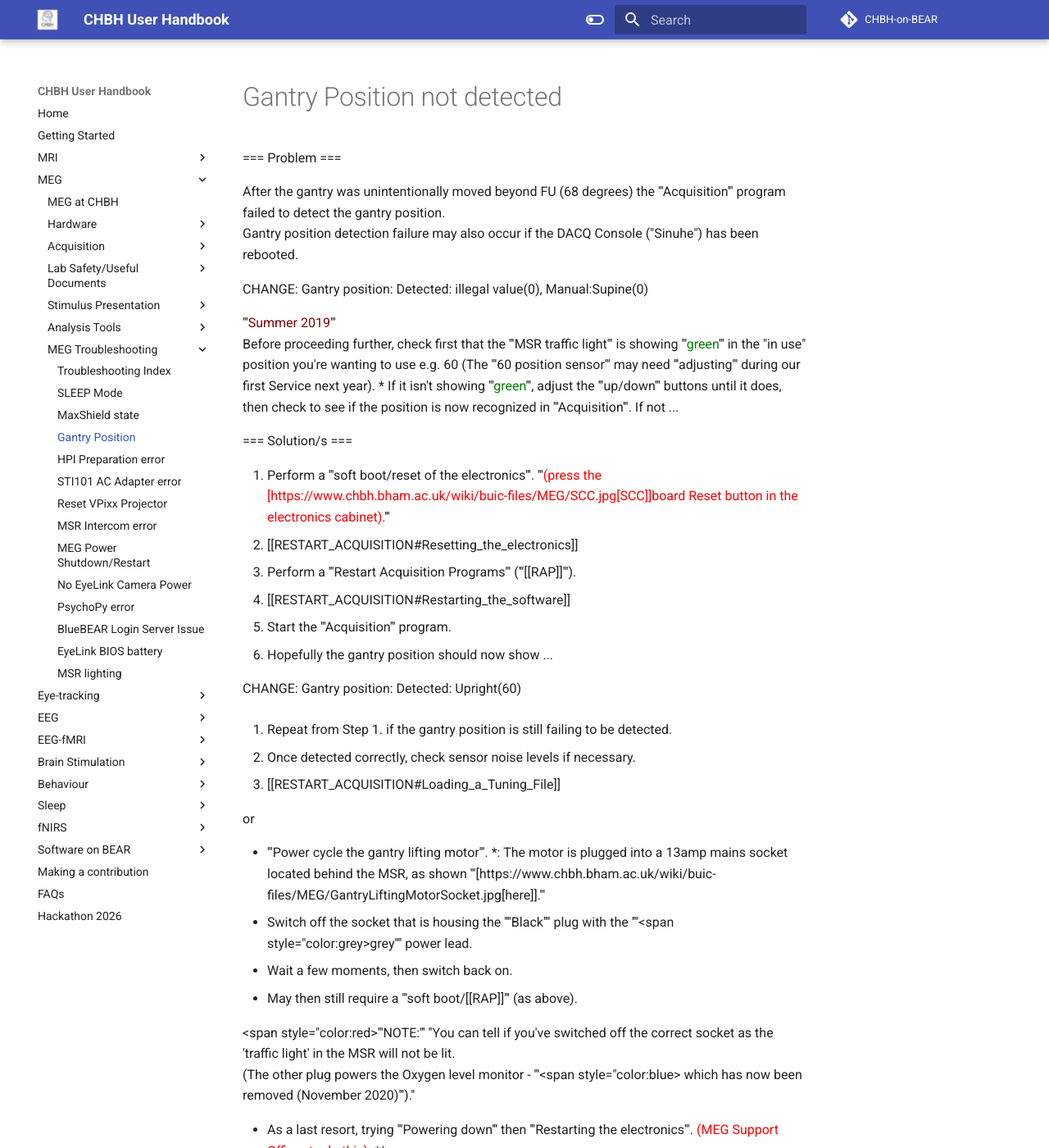
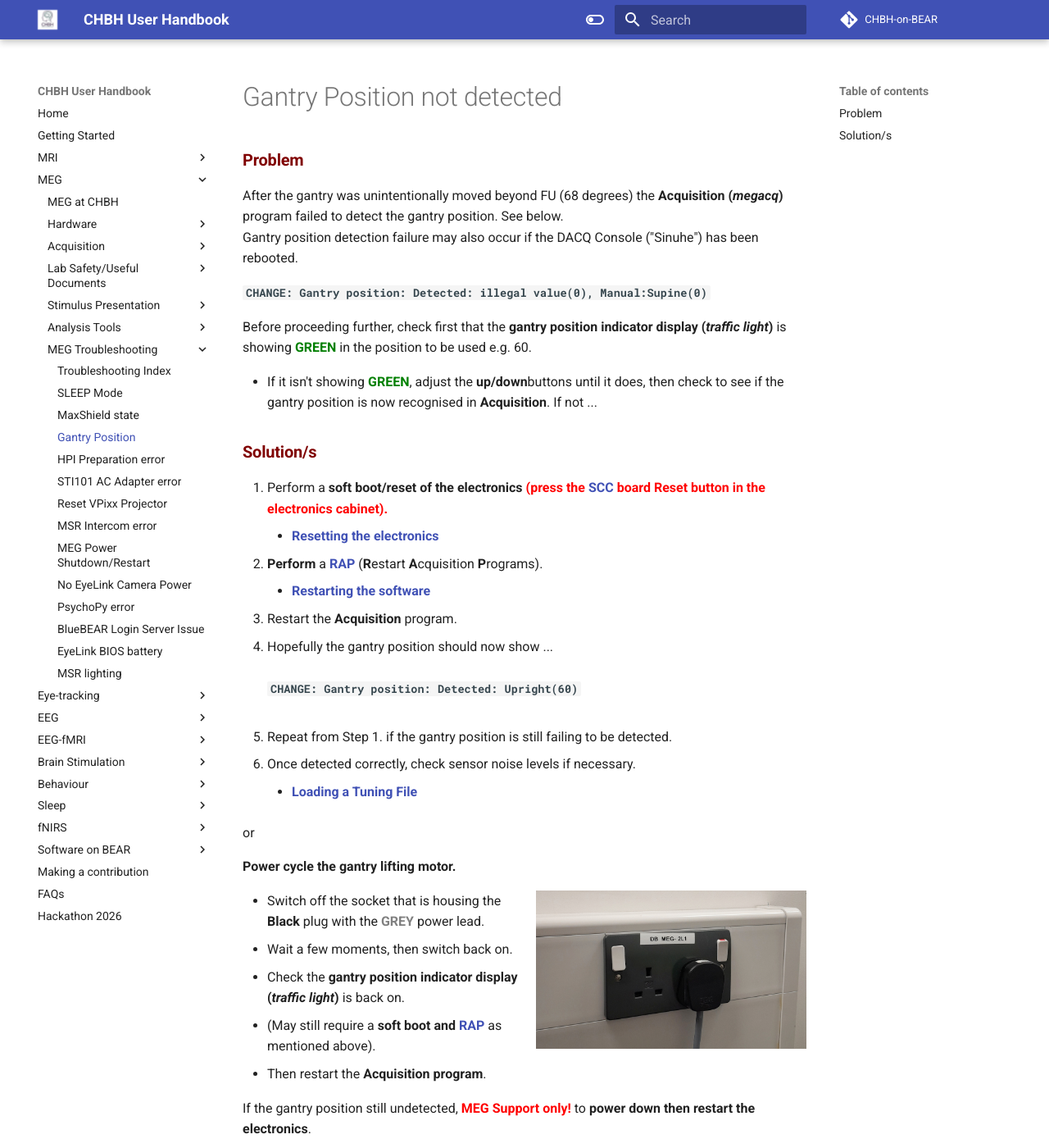
Before and after one commit to chbh-opensource/chbh-on-bear, an MkDocs documentation site: the page built from docs/meg/troubleshooting/gantry_position.md, in a window 1280 px wide and 1400 px high. Shown: the whole window at 82% size. Built offline with MkDocs 1.6.1 and Material for MkDocs 9.7.7, drawn with Linux system fonts in a browser that asks for light colours; comment, search, counter and statistics services are not loaded; some of the changed text lies outside the part shown.

Commit message:
Adding more to MEG troubleshooting

````diff
--- a/docs/meg/troubleshooting/gantry_position.md
+++ b/docs/meg/troubleshooting/gantry_position.md
@@ -1,52 +1,48 @@
 # Gantry Position not detected
 
-=== Problem ===
+### **<span style="color:maroon">Problem</span>**
 
-After the gantry was unintentionally moved beyond FU (68 degrees) the '''Acquisition''' program failed to detect the gantry position.<br />
+After the gantry was unintentionally moved beyond FU (68 degrees) the **Acquisition (*megacq*)** program failed to detect the gantry position. See below.<br />
 Gantry position detection failure may also occur if the DACQ Console ("Sinuhe") has been rebooted.
 
- <nowiki> CHANGE: Gantry position: Detected: illegal value(0), Manual:Supine(0)</nowiki>
+**```CHANGE: Gantry position: Detected: illegal value(0), Manual:Supine(0)```**
 
-'''<span style="color:maroon">Summer 2019</span>'''<br />
-Before proceeding further, check first that the '''MSR traffic light''' is showing '''<span style="color:green">green</span>''' in the "in use"  position you're wanting to use e.g. 60 (The '''60 position sensor''' may need '''adjusting''' during our first Service next year).
-* If it isn't showing '''<span style="color:green">green</span>''', adjust the '''up/down''' buttons until it does, then check to see if the position is now recognized in '''Acquisition'''. If not ...
+Before proceeding further, check first that the **gantry position indicator display (*traffic light*)** is showing **<span style="color:green">GREEN</span>** in the position to be used e.g. 60.<br />
 
-=== Solution/s ===
+- If it isn't showing **<span style="color:green">GREEN</span>**, adjust the **up/down**buttons until it does, then check to see if the gantry position is now recognised in **Acquisition**. If not ...
 
-1. Perform a '''soft boot/reset of the electronics'''. '''<span style="color:red">(press the [https://www.chbh.bham.ac.uk/wiki/buic-files/MEG/SCC.jpg[SCC]]board Reset button in the electronics cabinet).</span>'''
-* [[RESTART_ACQUISITION#Resetting_the_electronics]]
-2. Perform a '''Restart Acquisition Programs''' ('''[[RAP]]''').
-* [[RESTART_ACQUISITION#Restarting_the_software]]
-3. Start the '''Acquisition''' program.<br />
-4. Hopefully the gantry position should now show ...
+### **<span style="color:maroon">Solution/s</span>**
 
- <nowiki> CHANGE: Gantry position: Detected: Upright(60)</nowiki>
-
+1. Perform a **soft boot/reset of the electronics** **<span style="color:red">(press the [SCC](../../images/meg/SCC.jpg) board Reset button in the electronics cabinet).</span>**
+	- **[Resetting the electronics](../../meg/acquisition/restart_acquisition.md/#resetting-the-electronics)**
+2. **Perform** a **[RAP](../../meg/acquisition/rap.md)** (**R**estart **A**cquisition **P**rograms).
+	- **[Restarting the software](../../meg/acquisition/restart_acquisition.md/#restarting-the-software)**
+3. Restart the **Acquisition** program.<br />
+4. Hopefully the gantry position should now show ...<br /><br />
+**```CHANGE: Gantry position: Detected: Upright(60)```**<br /><br />
 5. Repeat from Step 1. if the gantry position is still failing to be detected.
-
 6. Once detected correctly, check sensor noise levels if necessary.
-* [[RESTART_ACQUISITION#Loading_a_Tuning_File]]
-
-
+	- **[Loading a Tuning File](../../meg/acquisition/restart_acquisition.md/#loading-a-tuning-file)**
 
 or
 
-* '''Power cycle the gantry lifting motor'''.
-*: The motor is plugged into a 13amp mains socket located behind the MSR, as shown '''[https://www.chbh.bham.ac.uk/wiki/buic-files/MEG/GantryLiftingMotorSocket.jpg[here]].'''
-* Switch off the socket that is housing the ''''Black'''' plug with the ''''<span style="color:grey>grey</span>'''' power lead.
-* Wait a few moments, then switch back on.<br />
-* May then still require a '''soft boot/[[RAP]]''' (as above).
+**Power cycle the gantry lifting motor.**
 
-<span style="color:red>'''NOTE:'''</span> ''You can tell if you've switched off the correct socket as the 'traffic light' in the MSR will not be lit. <br /> (The other plug powers the Oxygen level monitor - '''<span style="color:blue> which has now been removed (November 2020)</span>''').''
+![Gantry Lifting Motor Plug/Socket](../../images/meg/GantryLiftingMotorSocket.jpg){width=48% align=right}
 
+- Switch off the socket that is housing the **Black** plug with the **<span style="color:grey">GREY</span>** power lead.
+- Wait a few moments, then switch back on.
+- Check the **gantry position indicator display (*traffic light*)** is back on.
+- (May still require a **soft boot and [RAP](../../meg/acquisition/rap.md)** as mentioned above).
+- Then restart the **Acquisition program**. <br />
 
-* As a last resort, trying '''Powering down''' then '''Restarting the electronics'''. <span style="color:red"> (MEG Support Officer to do this).</span>
-** [[POWER_DOWN_EQUIPMENT#Powering_Down_the_Main_Electronics_Cabinet_.28T2.29]] (but not the UPS!)
-** [[POWER_UP_EQUIPMENT#Powering_Up_the_Main_Electronics_Cabinet_.28T2.29]]
-* Then '''[[RAP]]/ Acquisition''' etc.
+<align=full>
+If the gantry position still undetected, **<span style="color:red">MEG Support only!</span>** to **power down then restart the electronics**.
 
+- The **Main switch** (Switch 1) of the **[Power Control Panel](../../images/meg/DSP_Electronics.jpg)** is not normally powered off in this situation.
 
-* If gantry is still not detected, contact MEGIN Support.
+Once power is back, perform a **[RAP](../../meg/acquisition/rap.md)** and then restart the **Acquisition** program to check again.
 
+**If the gantry is still not detected correctly, contact MEGIN Support**.
 
-<span style="color:red">'''NOTE:'''</span> '''''<span style="color:blue"> If the gantry position is not detected during an Acquisition, you will still be able to acquire data. Enter the position manually for now (chose the correct position value from the menu provided).</span>'''''
+!!! note "<span style="color:blue"> If the gantry position is not detected during an Acquisition, data can still be acquired.<br />Enter the position manually (chose the correct position value from the menu provided).</span>"
````
Also changed, not shown: docs/meg/troubleshooting/shutdown_restart.md (+8 -8 lines), docs/images/meg/DSP_Electronics.jpg (added), docs/images/meg/GantryLiftingMotorSocket.jpg (added).
